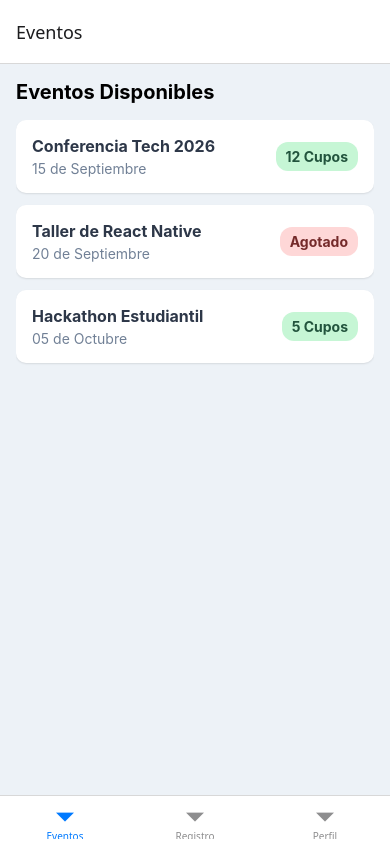
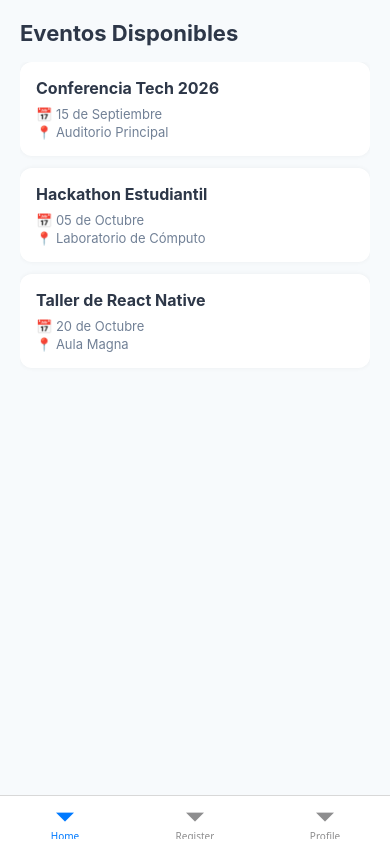
Before and after one commit to CasasolaHub17/EventPass, a React Native app: screen /MainTabs in a window 390 px wide. Built offline with nearby package versions, Linux system fonts and the light colour scheme.

Commit message:
Perfil, boton de cancelacion de evento, pases activos y eventos al que se ha registrado

```diff
--- a/src/navigation/TabNavigator.tsx
+++ b/src/navigation/TabNavigator.tsx
@@ -7,12 +7,16 @@ import { MainTabParamList } from '../types/navigation';
 
 const Tab = createBottomTabNavigator<MainTabParamList>();
 
-export const TabNavigator = () => {
+export const TabNavigator = ({ route }: any) => {
   return (
-    <Tab.Navigator screenOptions={{ headerShown: true }}>
-      <Tab.Screen name="Eventos" component={HomeScreen} />
-      <Tab.Screen name="Registro" component={RegisterEventScreen} />
-      <Tab.Screen name="Perfil" component={ProfileScreen} />
+    <Tab.Navigator screenOptions={{ headerShown: false }}>
+      <Tab.Screen name="Home" component={HomeScreen} />
+      <Tab.Screen name="Register" component={RegisterEventScreen} />
+      <Tab.Screen
+        name="Profile"
+        component={ProfileScreen}
+        initialParams={route?.params?.params}
+      />
     </Tab.Navigator>
   );
 };
--- a/src/screens/HomeScreen.tsx
+++ b/src/screens/HomeScreen.tsx
@@ -1,33 +1,70 @@
 import React from 'react';
-import { View, Text, StyleSheet, FlatList } from 'react-native';
-import { EventCard } from '../components/EventCard';
+import { View, Text, StyleSheet, FlatList, SafeAreaView } from 'react-native';
 
 const mockEvents = [
-  { id: '1', title: 'Conferencia Tech 2026', date: '15 de Septiembre', spots: 12 },
-  { id: '2', title: 'Taller de React Native', date: '20 de Septiembre', spots: 0 },
-  { id: '3', title: 'Hackathon Estudiantil', date: '05 de Octubre', spots: 5 },
+  { id: '1', title: 'Conferencia Tech 2026', date: '15 de Septiembre', location: 'Auditorio Principal' },
+  { id: '2', title: 'Hackathon Estudiantil', date: '05 de Octubre', location: 'Laboratorio de Cómputo' },
+  { id: '3', title: 'Taller de React Native', date: '20 de Octubre', location: 'Aula Magna' },
 ];
 
 export const HomeScreen = () => {
   return (
+    <SafeAreaView style={styles.safeArea}>
       <View style={styles.container}>
-      <Text style={styles.header}>Eventos Disponibles</Text>
+        <Text style={styles.title}>Eventos Disponibles</Text>
+
         <FlatList
           data={mockEvents}
           keyExtractor={(item) => item.id}
           renderItem={({ item }) => (
-          <EventCard
-            title={item.title}
-            date={item.date}
-            availableSpots={item.spots}
-          />
+            <View style={styles.card}>
+              <Text style={styles.cardTitle}>{item.title}</Text>
+              <Text style={styles.cardDetail}>📅 {item.date}</Text>
+              <Text style={styles.cardDetail}>📍 {item.location}</Text>
+            </View>
           )}
+          contentContainerStyle={{ paddingBottom: 20 }}
         />
       </View>
+    </SafeAreaView>
   );
 };
 
 const styles = StyleSheet.create({
-  container: { flex: 1, padding: 16, backgroundColor: '#EDF2F7' },
-  header: { fontSize: 20, fontWeight: 'bold', marginBottom: 16 },
+  safeArea: {
+    flex: 1,
+    backgroundColor: '#F7FAFC',
+  },
+  container: {
+    flex: 1,
+    padding: 20,
+    backgroundColor: '#F7FAFC',
+  },
+  title: {
+    fontSize: 22,
+    fontWeight: 'bold',
+    color: '#2D3748',
+    marginBottom: 16,
+  },
+  card: {
+    backgroundColor: '#FFF',
+    padding: 16,
+    borderRadius: 12,
+    marginBottom: 12,
+    elevation: 2,
+    shadowColor: '#000',
+    shadowOpacity: 0.05,
+    shadowRadius: 5,
+  },
+  cardTitle: {
+    fontSize: 16,
+    fontWeight: 'bold',
+    color: '#2D3748',
+    marginBottom: 6,
+  },
+  cardDetail: {
+    fontSize: 13,
+    color: '#718096',
+    marginTop: 2,
+  },
 });
--- a/src/screens/ProfileScreen.tsx
+++ b/src/screens/ProfileScreen.tsx
@@ -1,48 +1,101 @@
-import React from 'react';
-import { View, Text, StyleSheet, ScrollView, TouchableOpacity, Alert } from 'react-native';
+import React, { useState, useEffect } from 'react';
+import { View, Text, StyleSheet, ScrollView, TouchableOpacity, Alert, SafeAreaView } from 'react-native';
 import { NativeStackNavigationProp } from '@react-navigation/native-stack';
-import { useNavigation } from '@react-navigation/native';
-import { AuthStackParamList } from '../types/navigation';
+import { RouteProp, useNavigation, useRoute } from '@react-navigation/native';
+import { AuthStackParamList, MainTabParamList } from '../types/navigation';
 
 type NavigationProp = NativeStackNavigationProp<AuthStackParamList>;
+type ProfileRouteProp = RouteProp<MainTabParamList, 'Profile'>;
+
+interface Ticket {
+  id: string;
+  title: string;
+  date: string;
+}
 
 export const ProfileScreen = () => {
   const navigation = useNavigation<NavigationProp>();
+  const route = useRoute<ProfileRouteProp>();
 
-  const handleLogout = () => {
+  const userEmail = route.params?.email || 'usuario@correo.com';
+
+  // Estado para gestionar los tickets de manera dinámica
+  const [tickets, setTickets] = useState<Ticket[]>([]);
+
+  // Escuchar si viene un nuevo ticket desde el formulario de registro
+  useEffect(() => {
+    const newTicket = (route.params as any)?.newTicket;
+    if (newTicket) {
+      setTickets((prevTickets) => {
+        // Evitamos duplicar si el ticket ya existe en la lista
+        const exists = prevTickets.some((item) => item.id === newTicket.id);
+        if (!exists) {
+          return [newTicket, ...prevTickets];
+        }
+        return prevTickets;
+      });
+    }
+  }, [route.params]);
+
+  // Función para cancelar/eliminar un registro de evento
+  const handleCancelTicket = (ticketId: string, ticketTitle: string) => {
     Alert.alert(
-      'Cerrar Sesión',
-      '¿Estás seguro de que deseas salir?',
+      'Cancelar Registro',
+      `¿Estás seguro de que deseas cancelar tu registro a "${ticketTitle}"?`,
       [
-        { text: 'Cancelar', style: 'cancel' },
+        { text: 'No, conservar', style: 'cancel' },
         {
-          text: 'Salir',
+          text: 'Sí, cancelar',
           style: 'destructive',
-          onPress: () => navigation.replace('Login'),
+          onPress: () => {
+            setTickets((prevTickets) => prevTickets.filter((item) => item.id !== ticketId));
+            Alert.alert('Registro Cancelado', 'Tu pase ha sido eliminado.');
+          },
         },
       ]
     );
   };
 
+  const getAvatarInitials = (email: string) => {
+    const namePart = email.split('@')[0];
+    if (!namePart) return 'U';
+    return namePart.slice(0, 2).toUpperCase();
+  };
+
+  const getUserName = (email: string) => {
+    const namePart = email.split('@')[0];
+    return namePart
+      .replace(/[._-]/g, ' ')
+      .replace(/\b\w/g, (char) => char.toUpperCase());
+  };
+
+  const handleLogout = () => {
+    Alert.alert('Cerrar Sesión', '¿Estás seguro de que deseas salir?', [
+      { text: 'Cancelar', style: 'cancel' },
+      { text: 'Salir', style: 'destructive', onPress: () => navigation.replace('Login') },
+    ]);
+  };
+
   return (
+    <SafeAreaView style={styles.safeArea}>
       <ScrollView contentContainerStyle={styles.container}>
         {/* Encabezado del Perfil */}
         <View style={styles.header}>
           <View style={styles.avatar}>
-          <Text style={styles.avatarText}>UP</Text>
+            <Text style={styles.avatarText}>{getAvatarInitials(userEmail)}</Text>
           </View>
-        <Text style={styles.name}>Usuario de Pruebas</Text>
-        <Text style={styles.email}>usuario@correo.com</Text>
+          <Text style={styles.name}>{getUserName(userEmail)}</Text>
+          <Text style={styles.email}>{userEmail}</Text>
         </View>
 
         {/* Tarjetas de Estadísticas */}
         <View style={styles.statsContainer}>
           <View style={styles.statCard}>
-          <Text style={styles.statNumber}>3</Text>
-          <Text style={styles.statLabel}>Eventos</Text>
+            <Text style={styles.statNumber}>{tickets.length}</Text>
+            <Text style={styles.statLabel}>Eventos Registrados</Text>
           </View>
           <View style={styles.statCard}>
-          <Text style={styles.statNumber}>2</Text>
+            <Text style={styles.statNumber}>{tickets.length}</Text>
             <Text style={styles.statLabel}>Pases Activos</Text>
           </View>
         </View>
@@ -51,25 +104,34 @@ export const ProfileScreen = () => {
         <View style={styles.section}>
           <Text style={styles.sectionTitle}>Mis Entradas Próximas</Text>
 
-        <View style={styles.ticketCard}>
-          <View>
-            <Text style={styles.ticketTitle}>Conferencia Tech 2026</Text>
-            <Text style={styles.ticketDate}>15 de Septiembre • 10:00 AM</Text>
+          {tickets.length === 0 ? (
+            <View style={styles.emptyContainer}>
+              <Text style={styles.emptyText}>Aún no te has registrado a ningún evento.</Text>
+              <Text style={styles.emptySubtext}>Ve a la pestaña "Register" para añadir tu primera entrada.</Text>
             </View>
+          ) : (
+            tickets.map((ticket) => (
+              <View key={ticket.id} style={styles.ticketCard}>
+                <View style={styles.ticketInfo}>
+                  <Text style={styles.ticketTitle}>{ticket.title}</Text>
+                  <Text style={styles.ticketDate}>{ticket.date}</Text>
+                </View>
+
+                <View style={styles.ticketActions}>
                   <View style={styles.qrBadge}>
                     <Text style={styles.qrBadgeText}>QR Listo</Text>
                   </View>
-        </View>
 
-        <View style={styles.ticketCard}>
-          <View>
-            <Text style={styles.ticketTitle}>Hackathon Estudiantil</Text>
-            <Text style={styles.ticketDate}>05 de Octubre • 08:30 AM</Text>
-          </View>
-          <View style={styles.qrBadge}>
-            <Text style={styles.qrBadgeText}>QR Listo</Text>
+                  <TouchableOpacity
+                    style={styles.cancelButton}
+                    onPress={() => handleCancelTicket(ticket.id, ticket.title)}
+                  >
+                    <Text style={styles.cancelButtonText}>Cancelar</Text>
+                  </TouchableOpacity>
                 </View>
               </View>
+            ))
+          )}
         </View>
 
         {/* Botón de Logout */}
@@ -77,10 +139,15 @@ export const ProfileScreen = () => {
           <Text style={styles.logoutText}>Cerrar Sesión</Text>
         </TouchableOpacity>
       </ScrollView>
+    </SafeAreaView>
   );
 };
 
 const styles = StyleSheet.create({
+  safeArea: {
+    flex: 1,
+    backgroundColor: '#F7FAFC',
+  },
   container: {
     padding: 20,
     backgroundColor: '#F7FAFC',
@@ -161,6 +228,10 @@ const styles = StyleSheet.create({
     borderLeftWidth: 4,
     borderLeftColor: '#3182CE',
   },
+  ticketInfo: {
+    flex: 1,
+    marginRight: 10,
+  },
   ticketTitle: {
     fontSize: 15,
     fontWeight: '600',
@@ -171,16 +242,49 @@ const styles = StyleSheet.create({
     color: '#A0AEC0',
     marginTop: 4,
   },
+  ticketActions: {
+    alignItems: 'flex-end',
+  },
   qrBadge: {
     backgroundColor: '#EBF8FF',
     paddingVertical: 4,
     paddingHorizontal: 8,
     borderRadius: 6,
+    marginBottom: 6,
   },
   qrBadgeText: {
     color: '#2B6CB0',
+    fontSize: 11,
+    fontWeight: 'bold',
+  },
+  cancelButton: {
+    paddingVertical: 4,
+    paddingHorizontal: 8,
+  },
+  cancelButtonText: {
+    color: '#E53E3E',
     fontSize: 12,
-    fontWeight: 'bold',
+    fontWeight: '600',
+  },
+  emptyContainer: {
+    backgroundColor: '#FFF',
+    padding: 20,
+    borderRadius: 10,
+    alignItems: 'center',
+    borderWidth: 1,
+    borderColor: '#E2E8F0',
+    borderStyle: 'dashed',
+  },
+  emptyText: {
+    fontSize: 14,
+    fontWeight: '600',
+    color: '#4A5568',
+  },
+  emptySubtext: {
+    fontSize: 12,
+    color: '#A0AEC0',
+    marginTop: 4,
+    textAlign: 'center',
   },
   logoutButton: {
     backgroundColor: '#FFF',
--- a/src/screens/RegisterEventScreen.tsx
+++ b/src/screens/RegisterEventScreen.tsx
@@ -1,79 +1,134 @@
 import React, { useState } from 'react';
-import { Text, StyleSheet, ScrollView, Alert } from 'react-native';
+import { View, Text, StyleSheet, Alert, SafeAreaView, ScrollView } from 'react-native';
+import { useNavigation } from '@react-navigation/native';
+import { NativeStackNavigationProp } from '@react-navigation/native-stack';
 import { CustomInput } from '../components/CustomInput';
 import { CustomButton } from '../components/CustomButton';
+import { AuthStackParamList } from '../types/navigation';
+
+type NavigationProp = NativeStackNavigationProp<AuthStackParamList>;
 
 export const RegisterEventScreen = () => {
-  const [name, setName] = useState('');
+  const navigation = useNavigation<NavigationProp>();
+
+  const [attendeeName, setAttendeeName] = useState('');
   const [email, setEmail] = useState('');
   const [phone, setPhone] = useState('');
-  const [errors, setErrors] = useState<{ [key: string]: string }>({});
+  const [eventName, setEventName] = useState('');
 
-  const validate = () => {
-    let valid = true;
-    let newErrors: { [key: string]: string } = {};
-
-    if (!name.trim()) {
-      newErrors.name = 'El nombre es obligatorio';
-      valid = false;
-    }
-    if (!email.includes('@') || !email.includes('.')) {
-      newErrors.email = 'Ingrese un correo electrónico válido';
-      valid = false;
-    }
-    if (phone.length < 8) {
-      newErrors.phone = 'Ingrese un teléfono válido (mín. 8 dígitos)';
-      valid = false;
+  const handleRegister = () => {
+    if (!attendeeName || !email || !phone || !eventName) {
+      Alert.alert('Error', 'Por favor completa todos los campos.');
+      return;
     }
 
-    setErrors(newErrors);
-    return valid;
+    if (!email.includes('@')) {
+      Alert.alert('Error', 'Ingresa un correo electrónico válido.');
+      return;
+    }
+
+    // Objeto con la información del nuevo pase
+    const newTicket = {
+      id: Date.now().toString(),
+      title: eventName,
+      date: 'Fecha por confirmar', // O la fecha actual
     };
 
-  const handleSubmit = () => {
-    if (validate()) {
-      Alert.alert('¡Éxito!', 'Registro completado con éxito');
-      setName('');
+    Alert.alert(
+      '¡Registro Exitoso!',
+      `Te has registrado a: ${eventName}`,
+      [
+        {
+          text: 'Ver mi pase en Perfil',
+          onPress: () => {
+            // Limpiamos los campos
+            setAttendeeName('');
             setEmail('');
             setPhone('');
-      setErrors({});
-    }
+            setEventName('');
+
+            // Redirigimos a Profile pasando el nuevo ticket y el correo
+            navigation.navigate('MainTabs', {
+              screen: 'Profile',
+              params: {
+                email: email.toLowerCase(),
+                newTicket: newTicket,
+              },
+            });
+          },
+        },
+      ]
+    );
   };
 
   return (
+    <SafeAreaView style={styles.safeArea}>
       <ScrollView contentContainerStyle={styles.container}>
-      <Text style={styles.title}>Inscripción a Evento</Text>
+        <Text style={styles.title}>Registro a Evento</Text>
+        <Text style={styles.subtitle}>Ingresa los datos para obtener tu pase</Text>
 
         <CustomInput
-        label="Nombre Completo"
-        placeholder="Juan Pérez"
-        value={name}
-        onChangeText={setName}
-        error={errors.name}
+          label="Nombre del Asistente"
+          placeholder="Tu nombre completo"
+          value={attendeeName}
+          onChangeText={setAttendeeName}
         />
+
         <CustomInput
           label="Correo Electrónico"
-        placeholder="juan@ejemplo.com"
+          placeholder="ejemplo@correo.com"
           value={email}
           onChangeText={setEmail}
           keyboardType="email-address"
-        error={errors.email}
         />
+
         <CustomInput
-        label="Teléfono"
-        placeholder="99998888"
+          label="Número de Teléfono"
+          placeholder="9999-9999"
           value={phone}
           onChangeText={setPhone}
           keyboardType="phone-pad"
-        error={errors.phone}
         />
 
-      <CustomButton title="Confirmar Registro" onPress={handleSubmit} />
+        <CustomInput
+          label="Nombre del Evento"
+          placeholder="Ej. Conferencia Tech 2026"
+          value={eventName}
+          onChangeText={setEventName}
+        />
+
+        <View style={styles.buttonContainer}>
+          <CustomButton title="Confirmar Registro" onPress={handleRegister} />
+        </View>
       </ScrollView>
+    </SafeAreaView>
   );
 };
 
 const styles = StyleSheet.create({
-  container: { padding: 20, backgroundColor: '#FFF', flexGrow: 1 },
-  title: { fontSize: 22, fontWeight: 'bold', marginBottom: 20 },
+  safeArea: {
+    flex: 1,
+    backgroundColor: '#F7FAFC',
+  },
+  container: {
+    padding: 20,
+    backgroundColor: '#F7FAFC',
+    flexGrow: 1,
+  },
+  title: {
+    fontSize: 22,
+    fontWeight: 'bold',
+    color: '#2D3748',
+    marginTop: 10,
+  },
+  subtitle: {
+    fontSize: 14,
+    color: '#718096',
+    marginBottom: 24,
+    marginTop: 4,
+  },
+  buttonContainer: {
+    marginTop: 16,
+    marginBottom: 20,
+  },
 });
```
Also changed, not shown: src/types/navigation.ts (+7 -5 lines). Lines whose indentation alone changed are shown as unchanged.
